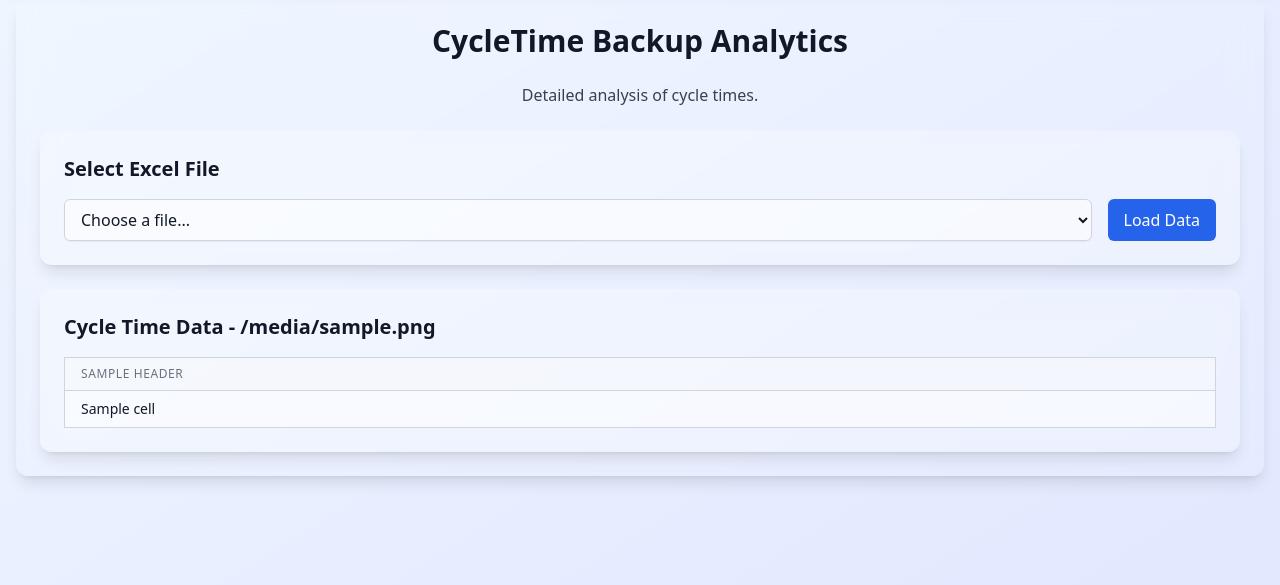
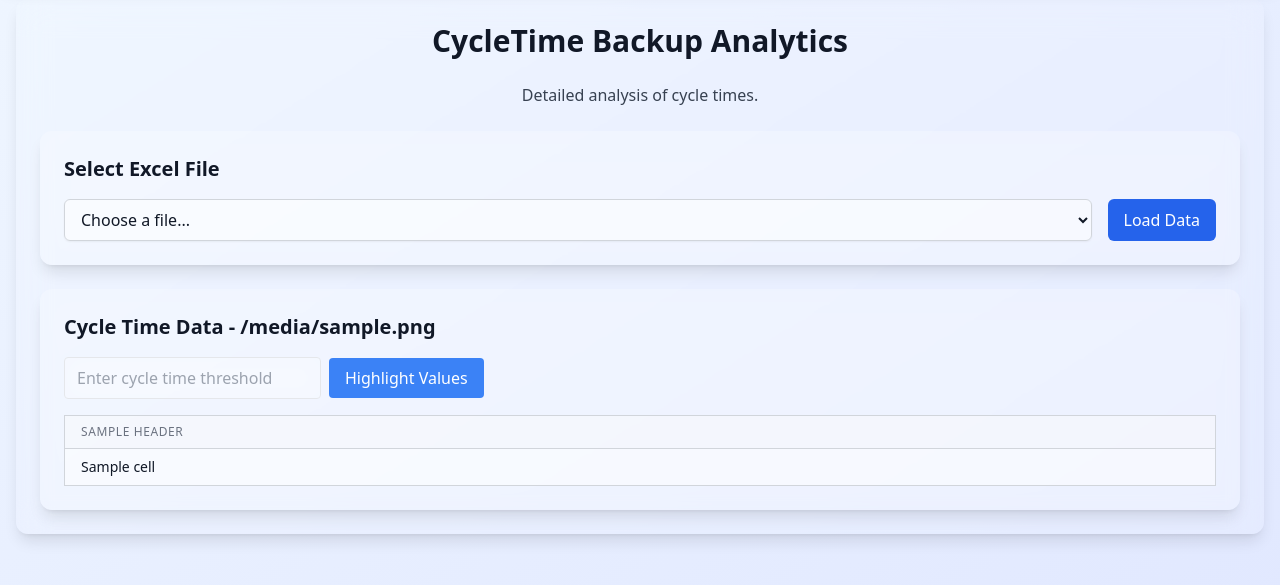
Before and after one commit to devmdave/ProductionAnalyser-Web, a Flask app: template templates/cycletime.html in a window 1280 px wide. Shown: the part 81-666 px from the top of the page. Run offline with Flask 3, Linux system fonts and the light colour scheme; the template is opened without the code that fills it: most values are stand-ins (such as "Sample title", 1, 10 or a date in 2020); some libraries are stand-ins or nearby versions.

Commit message:
added highlight values for cycle time

```diff
--- a/static/script.js
+++ b/static/script.js
@@ -98,6 +98,10 @@ document.addEventListener('DOMContentLoaded', function() {
 
     // Function to highlight maximum values in table columns
     function highlightMaxInColumns() {
+        //Get the input element where user enters the threshold
+        const input = document.getElementById('cycle-input');
+        // Parse the value entered into a number
+        const threshold = parseFloat(input.value);
         const tables = document.querySelectorAll('table');
         tables.forEach(table => {
             const tbody = table.querySelector('tbody');
@@ -121,17 +125,27 @@ document.addEventListener('DOMContentLoaded', function() {
                             maxValue = numValue;
                             maxCell = cell;
                         }
+                        else if (!isNaN(numValue) && numValue >= threshold && !isNaN(threshold)) {
+                            cell.classList.add('bg-yellow-500/60', 'text-yellow-900', 'font-bold');
+                        }
                     }
                 });
 
                 if (maxCell) {
-                    maxCell.classList.add('bg-red-500/40', 'text-red-900', 'font-bold', 'rounded');
+                    maxCell.classList.add('bg-red-500/60', 'text-red-900', 'font-bold');
                 }
             }
         });
     }
 
-    // Highlight max values after data updates
-    setInterval(highlightMaxInColumns, 3000);
     highlightMaxInColumns(); // Initial call
+
+    // CycleTime page specific: Highlight values above threshold
+    const highlightBtn = document.getElementById('highlight-btn');
+    highlightBtn.addEventListener('click', (e) => {
+        // Prevent default form submission (in case inside a form)
+        e.preventDefault();
+        highlightMaxInColumns();
+    })
+
 });
--- a/templates/cycletime.html
+++ b/templates/cycletime.html
@@ -9,7 +9,7 @@
 <!-- File Selection -->
 <div class="bg-white/20 dark:bg-gray-800/20 backdrop-blur-lg rounded-xl shadow-lg p-6 mb-6">
     <h2 class="text-xl font-semibold mb-4 text-gray-900 dark:text-white">Select Excel File</h2>
-    <form method="POST" class="flex flex-col sm:flex-row gap-4">
+    <form id="cycle-form" method="POST" class="flex flex-col sm:flex-row gap-4">
         <select name="file" class="flex-1 px-3 py-2 border border-gray-300 dark:border-gray-600 rounded-md shadow-sm focus:outline-none focus:ring-indigo-500 focus:border-indigo-500 bg-white/50 dark:bg-gray-700/50 text-gray-900 dark:text-white">
             <option value="">Choose a file...</option>
             {% for file in files %}
@@ -24,8 +24,13 @@
 {% if headers %}
 <div class="bg-white/20 dark:bg-gray-800/20 backdrop-blur-lg rounded-xl shadow-lg p-6">
     <h2 class="text-xl font-semibold mb-4 text-gray-900 dark:text-white">Cycle Time Data - {{ selected_file }}</h2>
+    <!-- Highlight Input -->
+    <div class="mb-4 flex items-center">
+        <input type="number" id="cycle-input" placeholder="Enter cycle time threshold" class="border rounded px-3 py-2 bg-white/20 backdrop-blur-md text-gray-900 dark:text-white">
+        <button id="highlight-btn" class="ml-2 px-4 py-2 bg-blue-500 hover:bg-blue-600 text-white rounded">Highlight Values</button>
+    </div>
     <div class="overflow-x-auto">
-        <table class="min-w-full table-auto border-collapse border border-gray-300 dark:border-gray-600">
+        <table id="cycle-table" class="min-w-full table-auto border-collapse border border-gray-300 dark:border-gray-600">
             <thead class="bg-gray-50/50 dark:bg-gray-700/50">
                 <tr>
                     {% for header in headers %}
@@ -37,7 +42,7 @@
                 {% for row in data %}
                 <tr class="hover:bg-gray-50/50 dark:hover:bg-gray-700/50">
                     {% for cell in row %}
-                    <td class="px-4 py-2 whitespace-nowrap text-sm text-gray-900 dark:text-gray-100 border-b border-gray-300 dark:border-gray-600">{{ cell }}</td>
+                    <td class="px-4 py-2 whitespace-nowrap text-sm text-gray-900 dark:text-gray-100 border-b border-gray-300 dark:border-gray-600{% if loop.first %} cycle-time-cell{% endif %}">{{ cell }}</td>
                     {% endfor %}
                 </tr>
                 {% endfor %}
--- a/templates/faultdelay.html
+++ b/templates/faultdelay.html
@@ -37,7 +37,7 @@
                 {% for row in data %}
                 <tr class="hover:bg-gray-50/50 dark:hover:bg-gray-700/50">
                     {% for cell in row %}
-                    <td class="px-4 py-2 whitespace-nowrap text-sm text-gray-900 dark:text-gray-100 border-b border-gray-300 dark:border-gray-600">{{ cell }}</td>
+                    <td class="px-4 py-2 whitespace-nowrap text-sm text-gray-900 dark:text-gray-100 border-b border-gray-300 dark:border-gray-600{% if headers[loop.index0].lower() == 'faultdelay' %} faultdelay-cell{% endif %}">{{ cell }}</td>
                     {% endfor %}
                 </tr>
                 {% endfor %}
--- a/templates/tipdress.html
+++ b/templates/tipdress.html
@@ -37,7 +37,7 @@
                 {% for row in data %}
                 <tr class="hover:bg-gray-50/50 dark:hover:bg-gray-700/50">
                     {% for cell in row %}
-                    <td class="px-4 py-2 whitespace-nowrap text-sm text-gray-900 dark:text-gray-100 border-b border-gray-300 dark:border-gray-600">{{ cell }}</td>
+                    <td class="px-4 py-2 whitespace-nowrap text-sm text-gray-900 dark:text-gray-100 border-b border-gray-300 dark:border-gray-600{% if headers[loop.index0].lower() == 'tipdress' %} tipdress-cell{% endif %}">{{ cell }}</td>
                     {% endfor %}
                 </tr>
                 {% endfor %}
```
